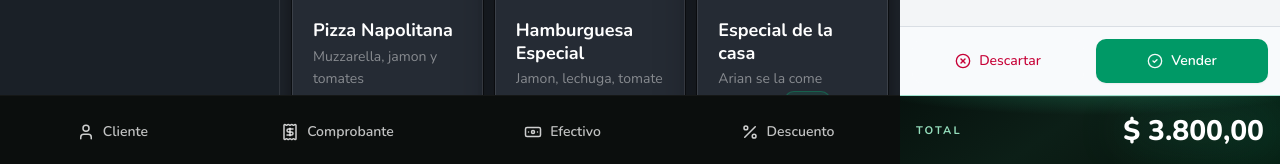
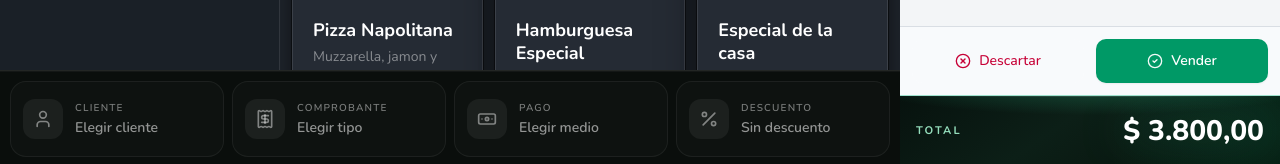
Before and after one commit to arianf30/rootsy-web, a Next.js app: page /1/sale in a window 1280 px wide. Shown: the part 633-797 px from the top of the page. Built offline with nearby package versions, Linux system fonts and the light colour scheme.

Commit message:
construct

```diff
--- a/app/[pop]/sale/page.tsx
+++ b/app/[pop]/sale/page.tsx
@@ -586,10 +586,23 @@ export default function SalePage() {
     await document.documentElement.requestFullscreen()
   }
 
-  const toolboxBtnIdle =
-    "inline-flex h-full min-h-0 w-full flex-row items-center justify-center gap-2 rounded-none border-0 bg-transparent px-2 py-1 text-foreground/75 shadow-none transition-colors duration-200 hover:bg-muted/45 hover:text-foreground focus-visible:outline-none focus-visible:ring-2 focus-visible:ring-ring focus-visible:ring-offset-2 focus-visible:ring-offset-background"
-  const toolboxBtnActivo =
-    "relative text-foreground hover:text-foreground [&_svg]:text-emerald-300/95 after:pointer-events-none after:absolute after:inset-x-2 after:bottom-0 after:z-10 after:h-[3px] after:rounded-full after:bg-linear-to-r after:from-transparent after:via-primary after:to-transparent after:shadow-[0_0_14px_rgba(16,185,129,0.55),0_0_28px_rgba(52,211,153,0.25),0_1px_0_rgba(255,255,255,0.35)_inset] after:content-['']"
+  const toolboxBarClass =
+    "border-t border-white/10 bg-[#0b100e]/92 p-2 shadow-[inset_0_1px_0_rgba(255,255,255,0.04)] backdrop-blur-xl sm:p-2.5"
+  const toolboxSlotClass = (configurado: boolean) =>
+    cn(
+      "group flex h-full min-h-[4.5rem] w-full items-center gap-2.5 rounded-xl border px-2.5 py-2 text-left transition-[background-color,border-color,box-shadow] duration-150 sm:min-h-[4.75rem] sm:gap-3 sm:px-3",
+      "focus-visible:outline-none focus-visible:ring-2 focus-visible:ring-emerald-400/45 focus-visible:ring-offset-2 focus-visible:ring-offset-[#0b100e]",
+      configurado
+        ? "border-emerald-500/30 bg-emerald-500/[0.09] shadow-[inset_0_1px_0_rgba(167,243,208,0.08)] hover:border-emerald-400/35 hover:bg-emerald-500/12"
+        : "border-white/[0.06] bg-white/[0.02] hover:border-white/12 hover:bg-white/[0.05]",
+    )
+  const toolboxIconWrap = (configurado: boolean) =>
+    cn(
+      "flex size-9 shrink-0 items-center justify-center rounded-lg transition-colors duration-150 sm:size-10",
+      configurado
+        ? "bg-emerald-500/20 text-emerald-200"
+        : "bg-white/[0.06] text-foreground/45 group-hover:bg-white/10 group-hover:text-foreground/75",
+    )
 
   const modalOpcionBase =
     "rounded-xl border px-4 py-3 text-sm font-semibold transition focus-visible:outline-none focus-visible:ring-2 focus-visible:ring-ring focus-visible:ring-offset-2 focus-visible:ring-offset-background"
@@ -699,7 +712,7 @@ export default function SalePage() {
         </header>
 
         <main className="grid min-h-0 grid-cols-[minmax(0,1fr)_380px]">
-          <section className="grid min-h-0 grid-rows-[minmax(0,1fr)_4.5rem]">
+          <section className="grid min-h-0 grid-rows-[minmax(0,1fr)_minmax(4.75rem,auto)]">
             <div className="grid min-h-0 grid-cols-[280px_minmax(0,1fr)]">
               <aside className="flex min-h-0 min-w-0 flex-col border-r border-white/10 bg-[#1a2027]">
                 <nav
@@ -991,61 +1004,125 @@ export default function SalePage() {
               </section>
             </div>
 
-            <div className="grid h-full min-h-0 grid-cols-4 divide-x divide-white/25 border-t border-rootsy-hairline bg-card/98 backdrop-blur-2xl">
+            <div
+              role="toolbar"
+              aria-label="Configuración de la venta"
+              className={cn("grid h-full min-h-0 grid-cols-2 gap-2 lg:grid-cols-4", toolboxBarClass)}
+            >
               <button
                 type="button"
                 onClick={onClienteToolbarClick}
-                className={cn(
-                  toolboxBtnIdle,
-                  nombreCliente && toolboxBtnActivo,
-                )}
+                className={toolboxSlotClass(Boolean(nombreCliente))}
+                aria-label={
+                  nombreCliente
+                    ? `Cliente: ${nombreCliente}. Abrir para cambiar.`
+                    : "Cliente sin elegir. Abrir para seleccionar."
+                }
               >
-                <User className="size-4.5 shrink-0 text-foreground/80" aria-hidden />
-                <span className="min-w-0 max-w-[calc(100%-1.75rem)] truncate text-left text-sm font-semibold leading-tight">
-                  {nombreCliente ?? "Cliente"}
+                <span className={toolboxIconWrap(Boolean(nombreCliente))}>
+                  <User className="size-4.5 sm:size-5" aria-hidden />
+                </span>
+                <span className="min-w-0 flex-1">
+                  <span className="mb-0.5 block text-[10px] font-semibold uppercase tracking-[0.12em] text-foreground/45">
+                    Cliente
+                  </span>
+                  <span
+                    className={cn(
+                      "block truncate text-sm font-semibold leading-snug",
+                      nombreCliente ? "text-foreground" : "text-foreground/55",
+                    )}
+                  >
+                    {nombreCliente ?? "Elegir cliente"}
+                  </span>
                 </span>
               </button>
               <button
                 type="button"
                 onClick={() => setComprobanteModalAbierto(true)}
-                className={cn(
-                  toolboxBtnIdle,
-                  comprobante && toolboxBtnActivo,
-                )}
+                className={toolboxSlotClass(Boolean(comprobante))}
+                aria-label={
+                  comprobante
+                    ? `Comprobante: ${comprobante}. Abrir para cambiar.`
+                    : "Comprobante sin elegir. Abrir para seleccionar."
+                }
               >
-                <Receipt className="size-4.5 shrink-0 text-foreground/80" aria-hidden />
-                <span className="min-w-0 max-w-[calc(100%-1.75rem)] truncate text-left text-sm font-semibold leading-tight">
-                  {comprobante ?? "Comprobante"}
+                <span className={toolboxIconWrap(Boolean(comprobante))}>
+                  <Receipt className="size-4.5 sm:size-5" aria-hidden />
+                </span>
+                <span className="min-w-0 flex-1">
+                  <span className="mb-0.5 block text-[10px] font-semibold uppercase tracking-[0.12em] text-foreground/45">
+                    Comprobante
+                  </span>
+                  <span
+                    className={cn(
+                      "block truncate text-sm font-semibold leading-snug",
+                      comprobante ? "text-foreground" : "text-foreground/55",
+                    )}
+                  >
+                    {comprobante ?? "Elegir tipo"}
+                  </span>
                 </span>
               </button>
               <button
                 type="button"
                 onClick={() => setPagoModalAbierto(true)}
-                className={cn(
-                  toolboxBtnIdle,
-                  metodoPago && toolboxBtnActivo,
-                )}
+                className={toolboxSlotClass(Boolean(metodoPago))}
+                aria-label={
+                  metodoPago
+                    ? `Pago: ${metodoPago}. Abrir para cambiar.`
+                    : "Medio de pago sin elegir. Abrir para seleccionar."
+                }
               >
-                <Banknote className="size-4.5 shrink-0 text-foreground/80" aria-hidden />
-                <span className="min-w-0 max-w-[calc(100%-1.75rem)] truncate text-left text-sm font-semibold leading-tight">
-                  {metodoPago ?? "Efectivo"}
+                <span className={toolboxIconWrap(Boolean(metodoPago))}>
+                  <Banknote className="size-4.5 sm:size-5" aria-hidden />
+                </span>
+                <span className="min-w-0 flex-1">
+                  <span className="mb-0.5 block text-[10px] font-semibold uppercase tracking-[0.12em] text-foreground/45">
+                    Pago
+                  </span>
+                  <span
+                    className={cn(
+                      "block truncate text-sm font-semibold leading-snug",
+                      metodoPago ? "text-foreground" : "text-foreground/55",
+                    )}
+                  >
+                    {metodoPago ?? "Elegir medio"}
+                  </span>
                 </span>
               </button>
               <button
                 type="button"
                 onClick={abrirModalDescuento}
-                className={cn(
-                  toolboxBtnIdle,
-                  hayDescuento && toolboxBtnActivo,
-                )}
+                className={toolboxSlotClass(hayDescuento)}
+                aria-label={
+                  hayDescuento
+                    ? `Descuento aplicado: ${
+                        modoDescuento === "porcentaje"
+                          ? `${valorDescuentoPorcentaje} por ciento`
+                          : `${fmt.format(valorDescuentoFijo)} fijo`
+                      }. Abrir para editar.`
+                    : "Sin descuento en la venta. Abrir para configurar."
+                }
               >
-                <Percent className="size-4.5 shrink-0 text-foreground/80" aria-hidden />
-                <span className="min-w-0 max-w-[calc(100%-1.75rem)] truncate text-left text-sm font-semibold leading-tight">
-                  {hayDescuento
-                    ? modoDescuento === "porcentaje"
-                      ? `${valorDescuentoPorcentaje}%`
-                      : `Fijo ${fmt.format(valorDescuentoFijo)}`
-                    : "Descuento"}
+                <span className={toolboxIconWrap(hayDescuento)}>
+                  <Percent className="size-4.5 sm:size-5" aria-hidden />
+                </span>
+                <span className="min-w-0 flex-1">
+                  <span className="mb-0.5 block text-[10px] font-semibold uppercase tracking-[0.12em] text-foreground/45">
+                    Descuento
+                  </span>
+                  <span
+                    className={cn(
+                      "block truncate text-sm font-semibold leading-snug",
+                      hayDescuento ? "text-foreground" : "text-foreground/55",
+                    )}
+                  >
+                    {hayDescuento
+                      ? modoDescuento === "porcentaje"
+                        ? `${valorDescuentoPorcentaje}%`
+                        : `Fijo ${fmt.format(valorDescuentoFijo)}`
+                      : "Sin descuento"}
+                  </span>
                 </span>
               </button>
             </div>
```
